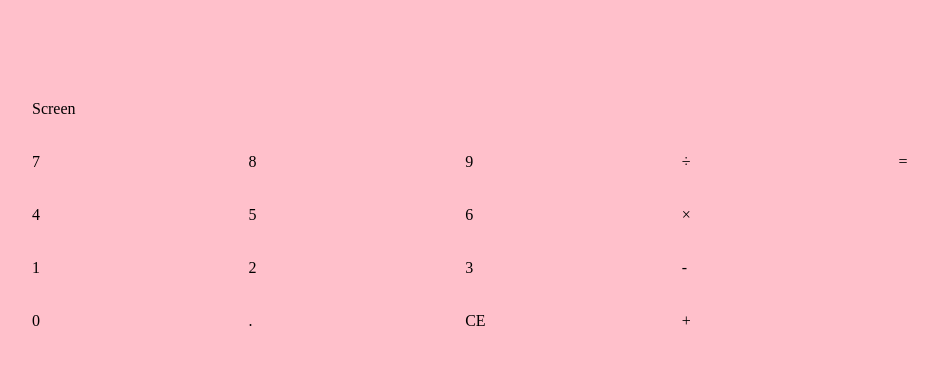
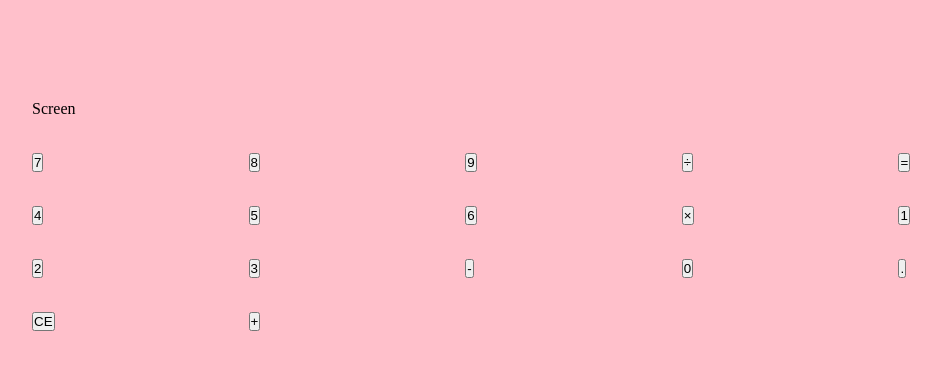
Before and after one commit to natoriaray/calculator_project, a plain HTML site: page index.html in a window 1280 px wide. Shown: the whole page, without its empty margins (68-1009 px from the left). Drawn offline with Linux system fonts and the light colour scheme.

Commit message:
added buttons to the divs

```diff
--- a/index.html
+++ b/index.html
@@ -9,33 +9,27 @@
     <div class="container">
       <div class="screen">Screen</div>
 
-      <div class="number1">7</div>
-      <div class="number1">8</div>
-      <div class="number1">9</div>
-      <div class="divide">&divide</div>
-      <div class="equal">=</div>
+      <div><button type="button" class="number">7</button></div>
+      <div><button type="button" class="number">8</button></div>
+      <div><button type="button" class="number">9</button></div>
+      <div><button type="button" class="number">&divide</button></div>
+      <div><button type="button" class="equal">=</button></div>
 
 
-      <div class="number">4</div>
-      <div class="number">5</div>
-      <div class="number">6</div>
-      <div class="multiply">&times</div>
+      <div><button type="button" class="number">4</button></div>
+      <div><button type="button" class="number">5</button></div>
+      <div><button type="button" class="number">6</button></div>
+      <div><button type="button" class="multiply">&times</button></div>
 
-      <div class="number">1</div>
-      <div class="number">2</div>
-      <div class="number">3</div>
-      <div class="subtract">-</div>
+      <div><button type="button" class="number">1</button></div>
+      <div><button type="button" class="number">2</button></div>
+      <div><button type="button" class="number">3</button></div>
+      <div><button type="button" class="divide">-</button></div>
 
-      <div class="number">0</div>
-      <div class="decimal">.</div>
-      <div class="clear">CE</div>
-      <div class="add">+</div>
-
-
-
-
-
-
+      <div><button type="button" class="number">0</button></div>
+      <div><button type="button" class="decimal">.</button></div>
+      <div><button type="button" class="clear">CE</button></div>
+      <div><button type="button" class="add">+</button></div>
 
     </div>
   </body>
```
